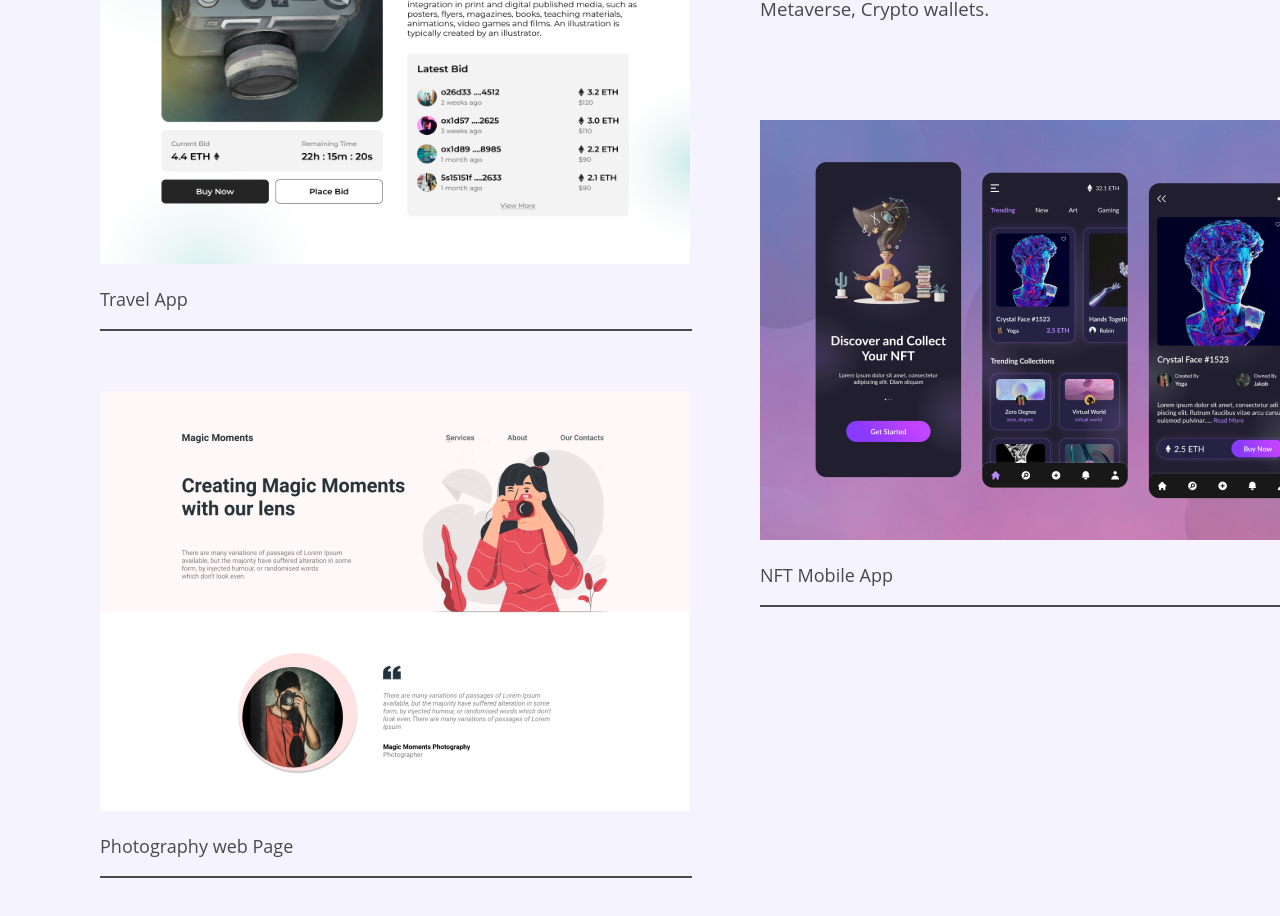
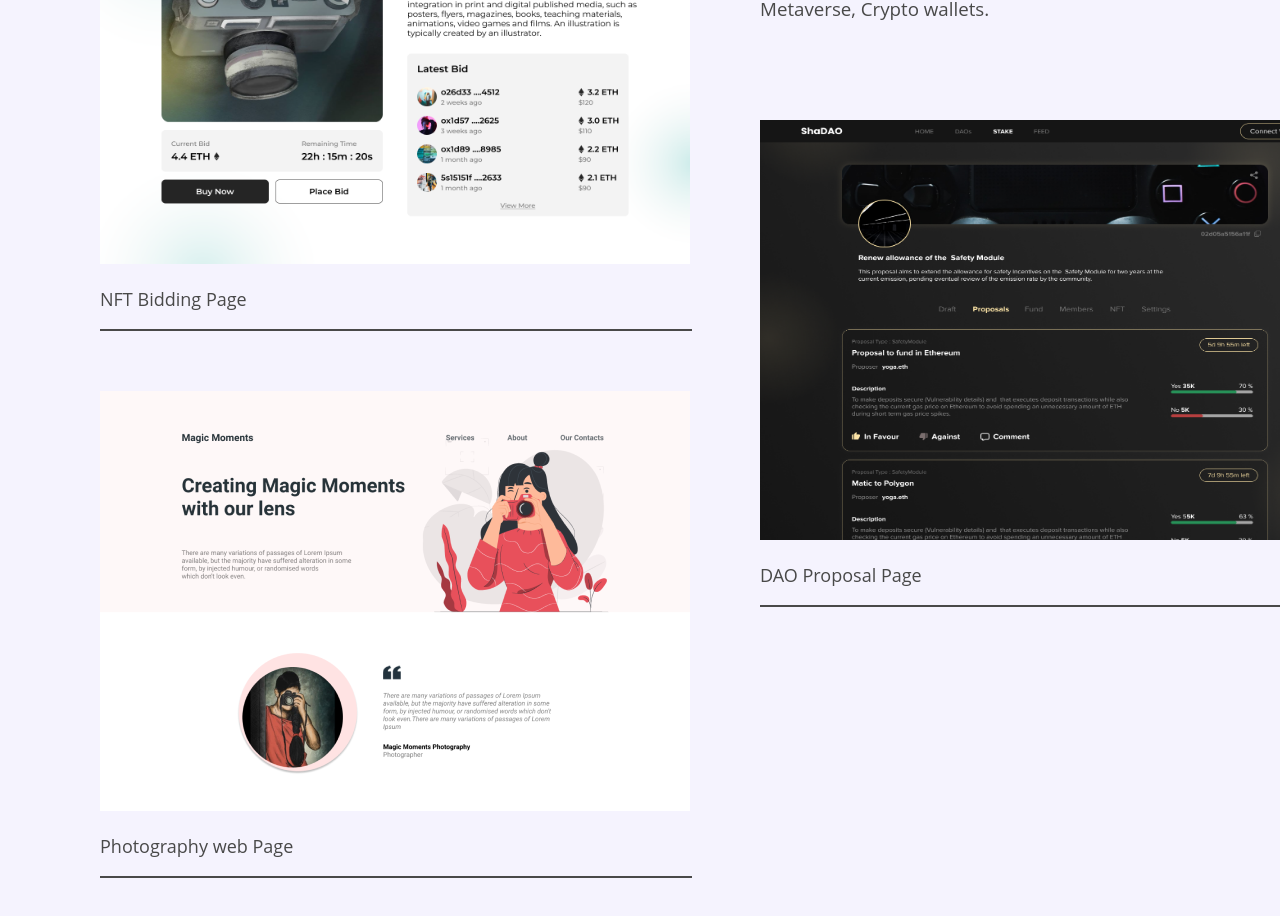
Before and after one commit to IamYogalakshmi/yoga-webpage, a React (Create React App) app: page / in a window 1280 px wide. Shown: the part 3760-4676 px from the top of the page. Built offline with nearby package versions, Linux system fonts and the light colour scheme.

Commit message:
web app photos change

```diff
--- a/src/WebApp.js
+++ b/src/WebApp.js
@@ -1,6 +1,6 @@
 import React from "react";
 import './WebApp.scss';
-import NFTapp from './Images/NFTapp.png';
+import DAO from './Images/DAO.png';
 import NFTweb from './Images/NFTweb.png';
 import Webpage from './Images/webpag.png';
 
@@ -12,7 +12,7 @@ const WebApp = () => (
 
                 <div className="screenshot">
                     <img src={NFTweb} alt=""></img>
-                    <h3>Travel App</h3>
+                    <h3>NFT Bidding Page</h3>
                     <div className="line"></div>
                 </div>
 
@@ -34,8 +34,8 @@ const WebApp = () => (
                 </div>
 
                 <div className="screenshot">
-                    <img src={NFTapp} alt=""></img>
-                    <h3>NFT Mobile App</h3>
+                    <img src={DAO} alt=""></img>
+                    <h3>DAO Proposal Page</h3>
                     <div className="line"></div>
                 </div>
 
```
Also changed, not shown: src/Images/DAO.png (added).
